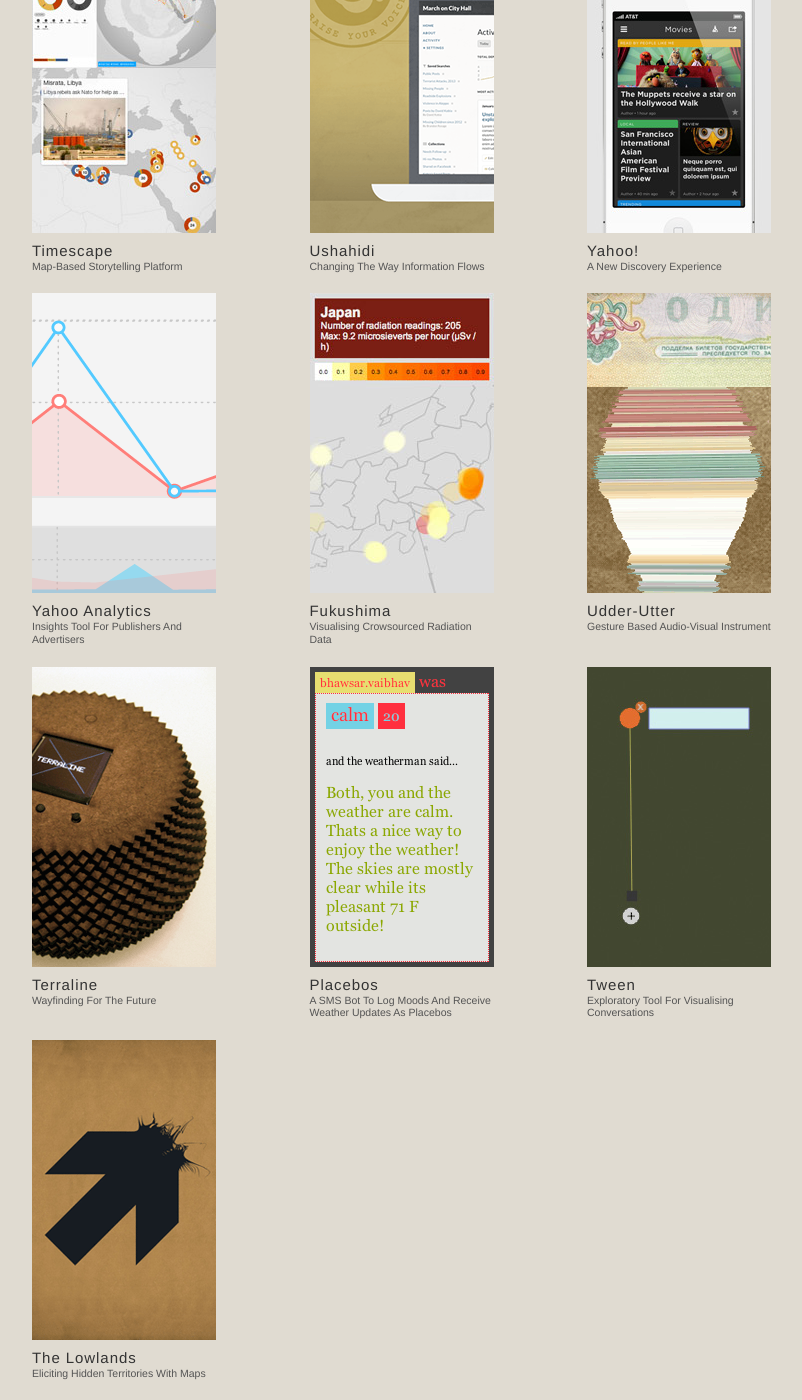
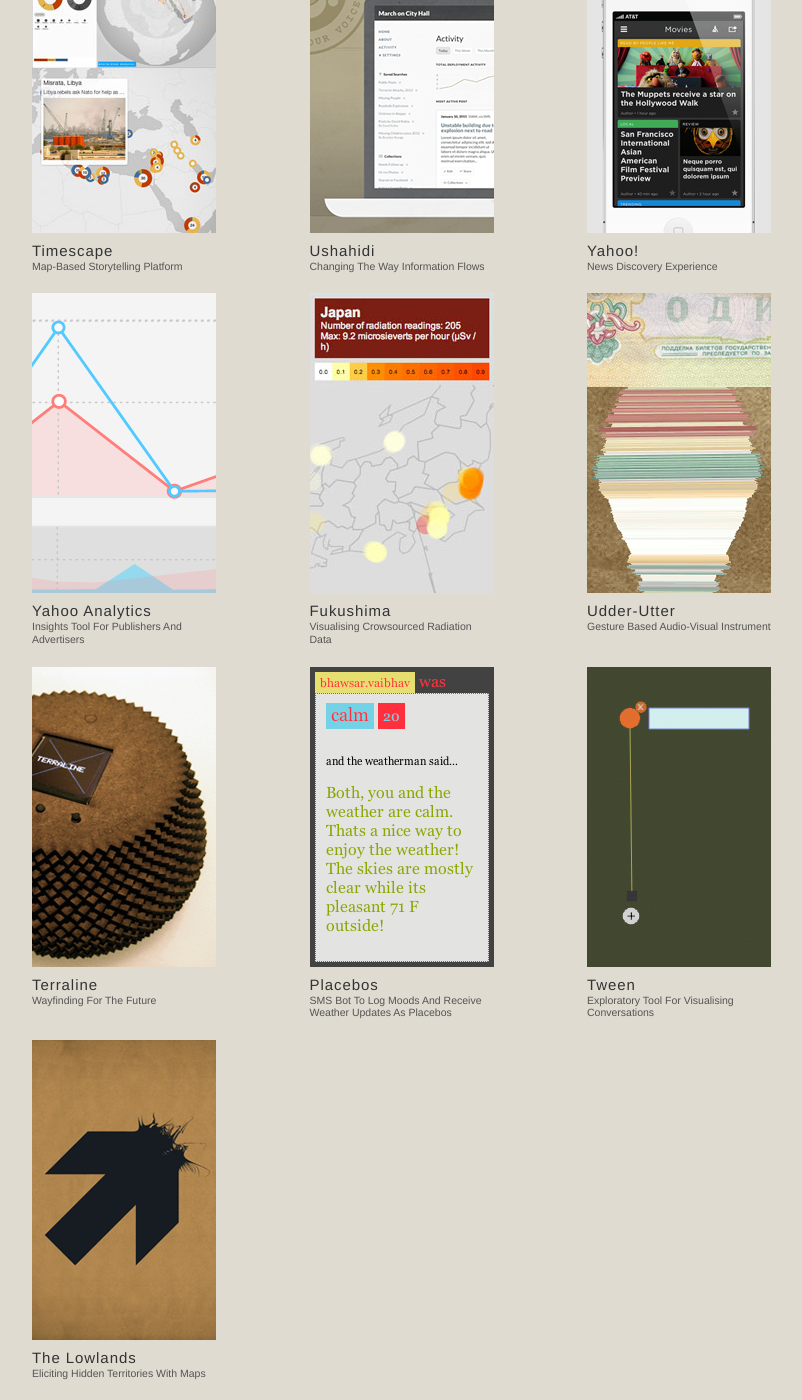
Before and after one commit to vbhv/vbhv.github.io, a Jekyll site: the page built from _projects/placebos.md, in a window 1280 px wide and 1400 px high, scrolled down 3413 px. Shown: the whole window, without its empty margins (238-1040 px from the left). Built offline with Jekyll 4.4.1, drawn with Linux system fonts in a browser that asks for light colours; some of the changed text lies outside the part shown.

Commit message:
tb edits

```diff
--- a/_projects/placebos.md
+++ b/_projects/placebos.md
@@ -4,7 +4,7 @@
 header_image: ../images/header/placebo.jpg
 #header_background: '#3BC492'
 thumbnail: ../images/thumbnails/placebos.png
-description: A SMS bot to log moods and receive weather updates as placebos
+description: SMS bot to log moods and receive weather updates as placebos
 date: 2007-09-01 00:00:00
 ---
 
--- a/_projects/yahoo.md
+++ b/_projects/yahoo.md
@@ -4,7 +4,7 @@
 #header_background: '#7a6699'
 header_image: ../images/header/yahoo.jpg
 thumbnail: ../images/thumbnails/yahoo.jpg
-description: A new discovery experience
+description: News discovery experience
 date: 2011-06-01 00:00:00
 ---
 
```
Also changed, not shown: _projects/ushahidi.md (+4 -4 lines), images/thumbnails/ushahidi.png.
